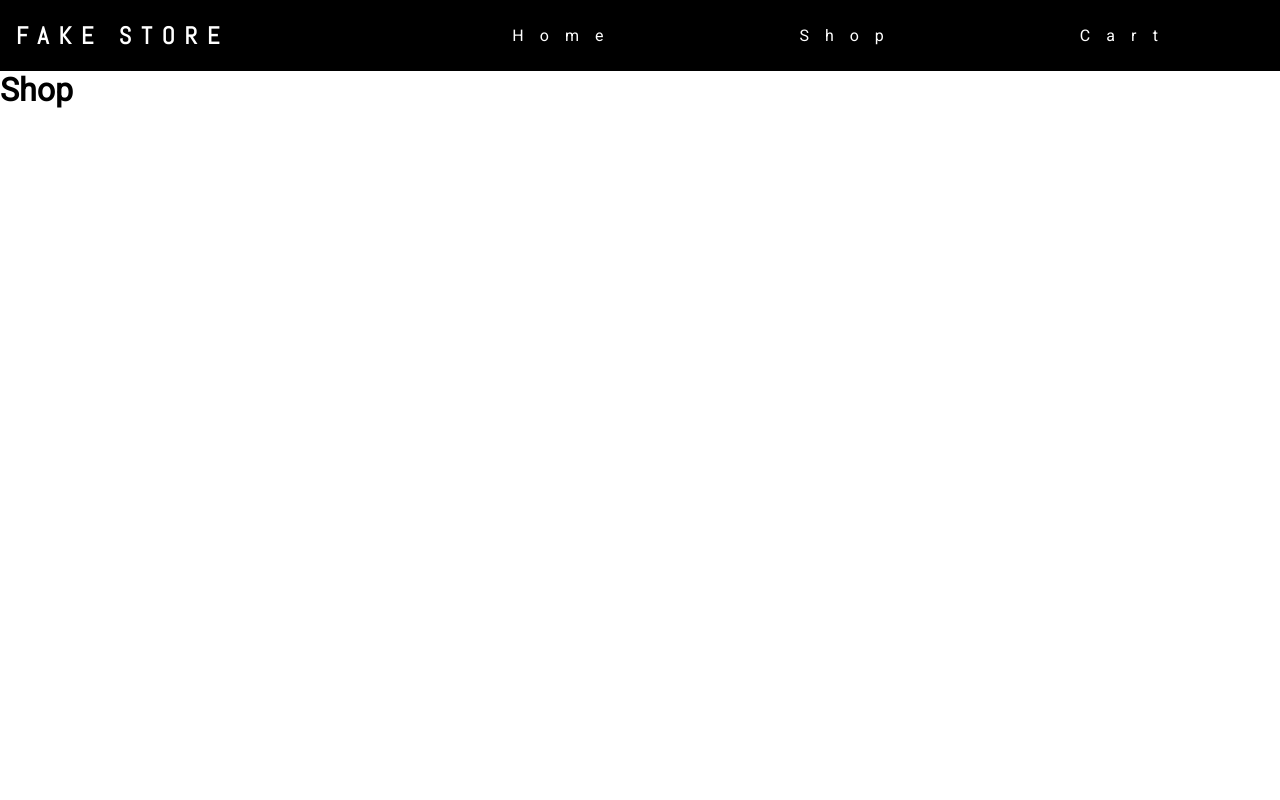
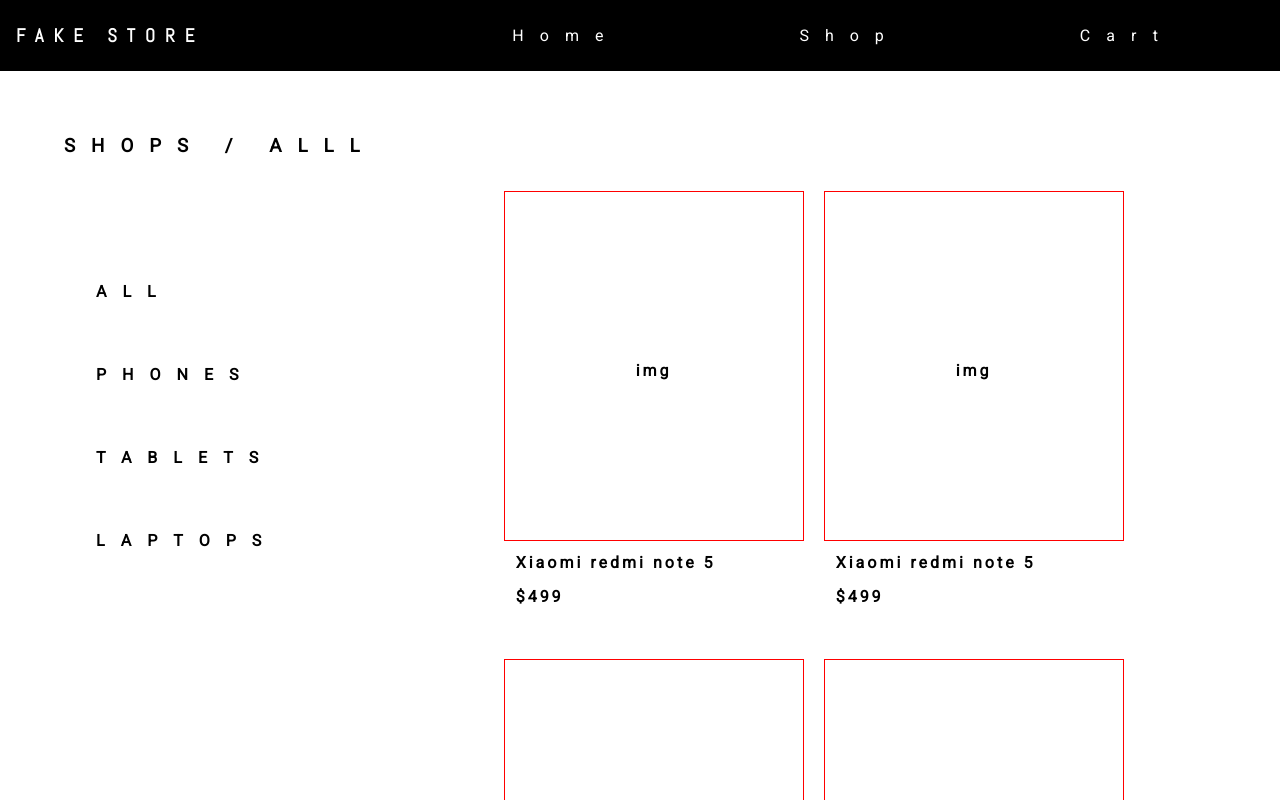
Before and after one commit to johnEdmon44/shopping-cart, a React (Vite) app: page /shop in a window 1280 px wide. Shown: the top 800 px of the page. Built offline with nearby package versions, Linux system fonts and the light colour scheme.

Commit message:
Add shop nav and shop items

```diff
--- a/src/components/Shop.jsx
+++ b/src/components/Shop.jsx
@@ -2,9 +2,74 @@ import Navbar from "./Navbar";
 
 export default function Shop() {
   return (
-    <>
+    <section className="shop">
       <Navbar />
-      <h1>Shop</h1>
-    </>
+
+      <div className="shop-container">
+        <nav className="shop-nav">
+          <h1>SHOPS / ALLL</h1>
+
+
+          <ul>
+            <li>ALL</li>
+            <li>PHONES</li>
+            <li>TABLETS</li>
+            <li>LAPTOPS</li>
+          </ul>
+        </nav>
+
+
+        <div className="items-container">
+          <div className="item">
+            <div className="item-img">
+              <p>img</p>
+            </div>
+
+            <p>Xiaomi redmi note 5</p>
+            <p>$499</p>
+          </div>
+
+
+          <div className="item">
+            <div className="item-img">
+              <p>img</p>
+            </div>
+
+            <p>Xiaomi redmi note 5</p>
+            <p>$499</p>
+          </div>
+
+
+          <div className="item">
+            <div className="item-img">
+              <p>img</p>
+            </div>
+
+            <p>Xiaomi redmi note 5</p>
+            <p>$499</p>
+          </div>
+
+
+          <div className="item">
+            <div className="item-img">
+              <p>img</p>
+            </div>
+
+            <p>Xiaomi redmi note 5</p>
+            <p>$499</p>
+          </div>
+
+
+          <div className="item">
+            <div className="item-img">
+              <p>img</p>
+            </div>
+
+            <p>Xiaomi redmi note 5</p>
+            <p>$499</p>
+          </div>
+        </div>
+      </div>
+    </section>
   )
 }
--- a/src/index.css
+++ b/src/index.css
@@ -96,3 +96,65 @@ body {
   height: 100vh;
   overflow: hidden;
 }
+
+
+
+/* shop nav */
+.shop-nav {
+  margin-top: 5%;
+  margin-left: 5%;
+  letter-spacing: 1rem;
+}
+
+
+.shop-nav li {
+  list-style-type: none;
+  cursor: pointer;
+  padding: 2rem;
+  font-weight: bold;
+}
+
+
+.shop-nav ul {
+  margin-top: 30%;
+}
+
+
+.shop-container {
+  display: flex;
+}
+
+
+.items-container {
+  margin-top: 7%;
+  margin-right: 5%;
+  margin-left: 10%;
+  display: grid;
+  grid-template-columns: repeat(2, minmax(0, 1fr));
+  gap: 20px ;
+}
+
+
+.item-img {
+  height: 350px;
+  width: 300px;
+  border: 1px solid red;
+  display: flex;
+  justify-content: center;
+  align-items: center;
+}
+
+
+.item {
+  font-weight: bold;
+  letter-spacing: 3px;
+  margin-top: 10%;
+}
+
+
+.item p {
+  margin-top: 3%;
+  margin-left: 3%;
+  margin-right: 3%;
+  padding: 1%;
+}
```
